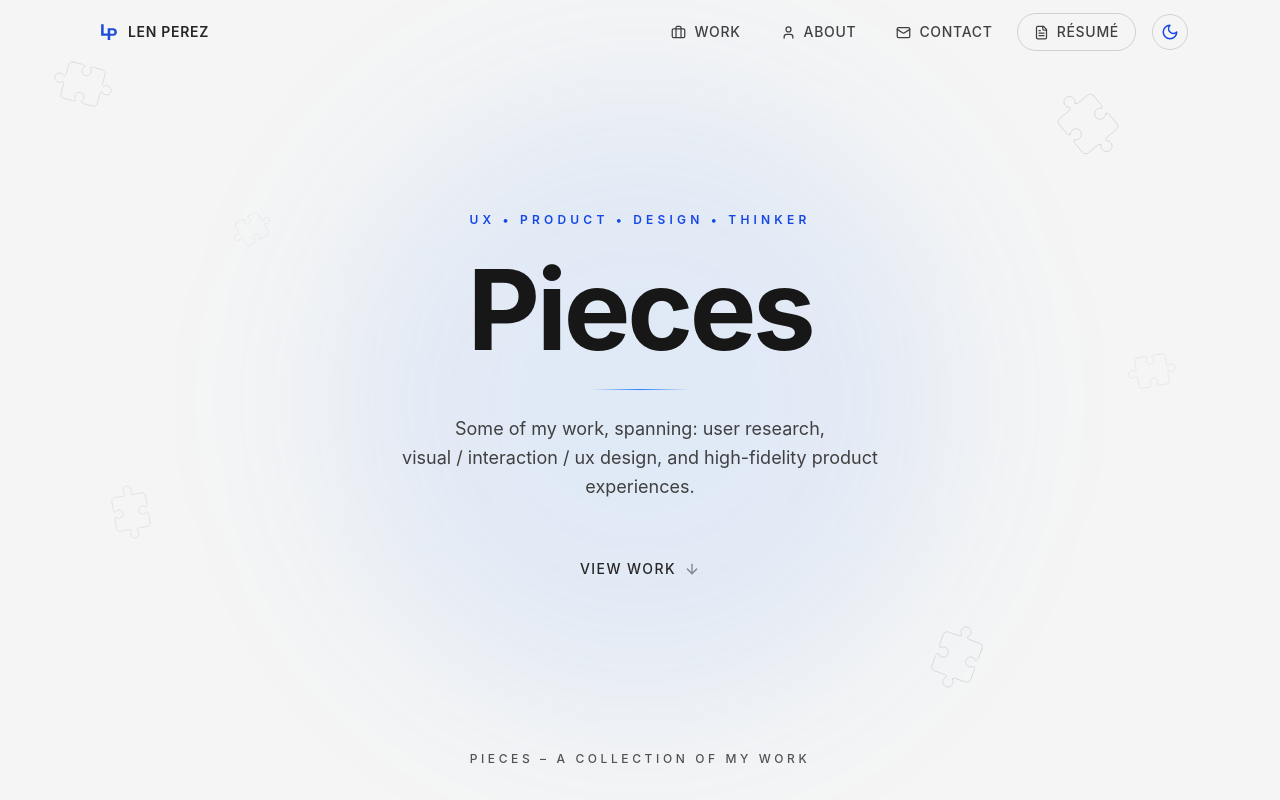
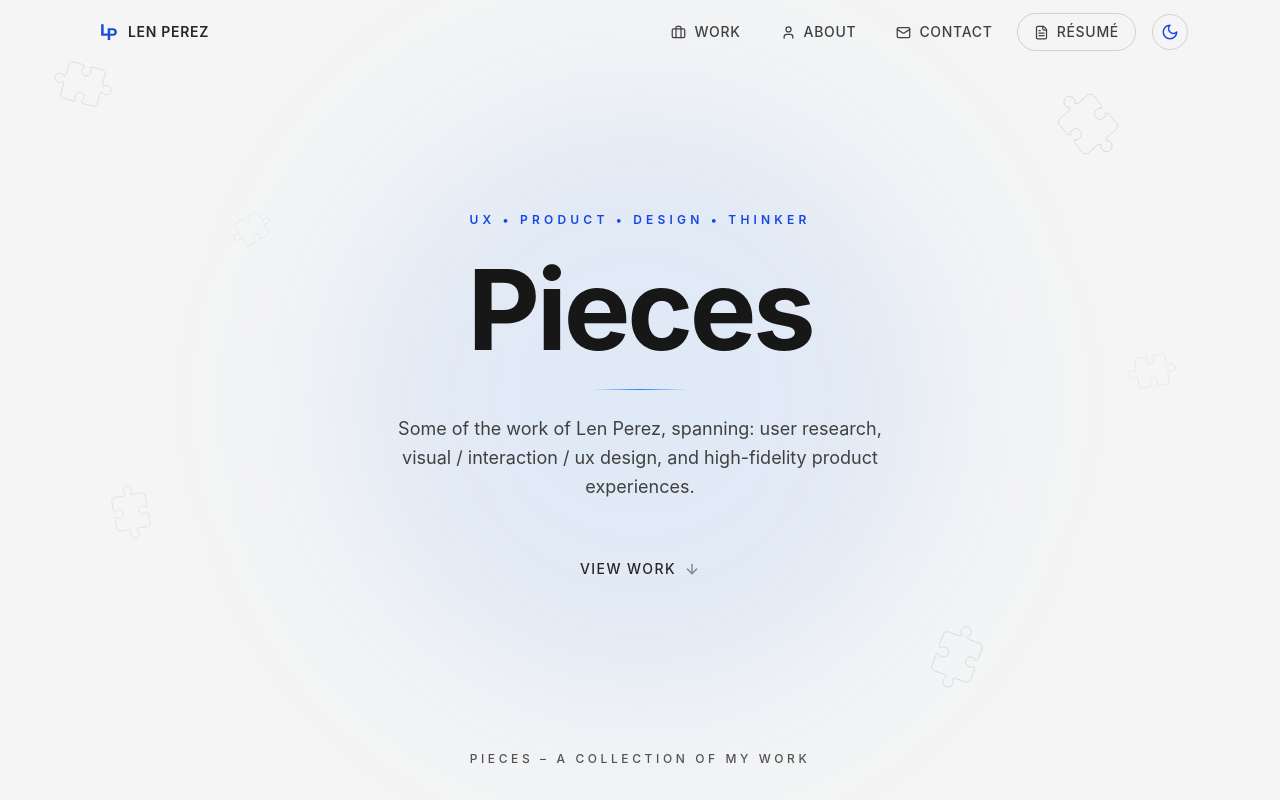
Before and after one commit to lenperez/next, a React (Vite) app: page / in a window 1280 px wide. Shown: the top 800 px of the page. Built offline with nearby package versions, Linux system fonts and the light colour scheme.

Commit message:
refactor(hero): update personal introduction text
Explicitly state the name "Len Perez" in the hero description for improved brand clarity.

```diff
--- a/src/app/components/Hero.tsx
+++ b/src/app/components/Hero.tsx
@@ -45,7 +45,7 @@ export function Hero() {
           transition={{ delay: 0.9, duration: 0.7 }}
           className={`${isDark ? "text-white/80" : "text-neutral-700"} text-lg leading-relaxed max-w-xl mx-auto transition-colors`}
         >
-          Some of my work, spanning: user research,{" "}
+          Some of the work of Len Perez, spanning: user research,{" "}
           <span className="whitespace-nowrap">visual / interaction / ux design</span>, and
           high-fidelity product experiences.
         </motion.p>
```
